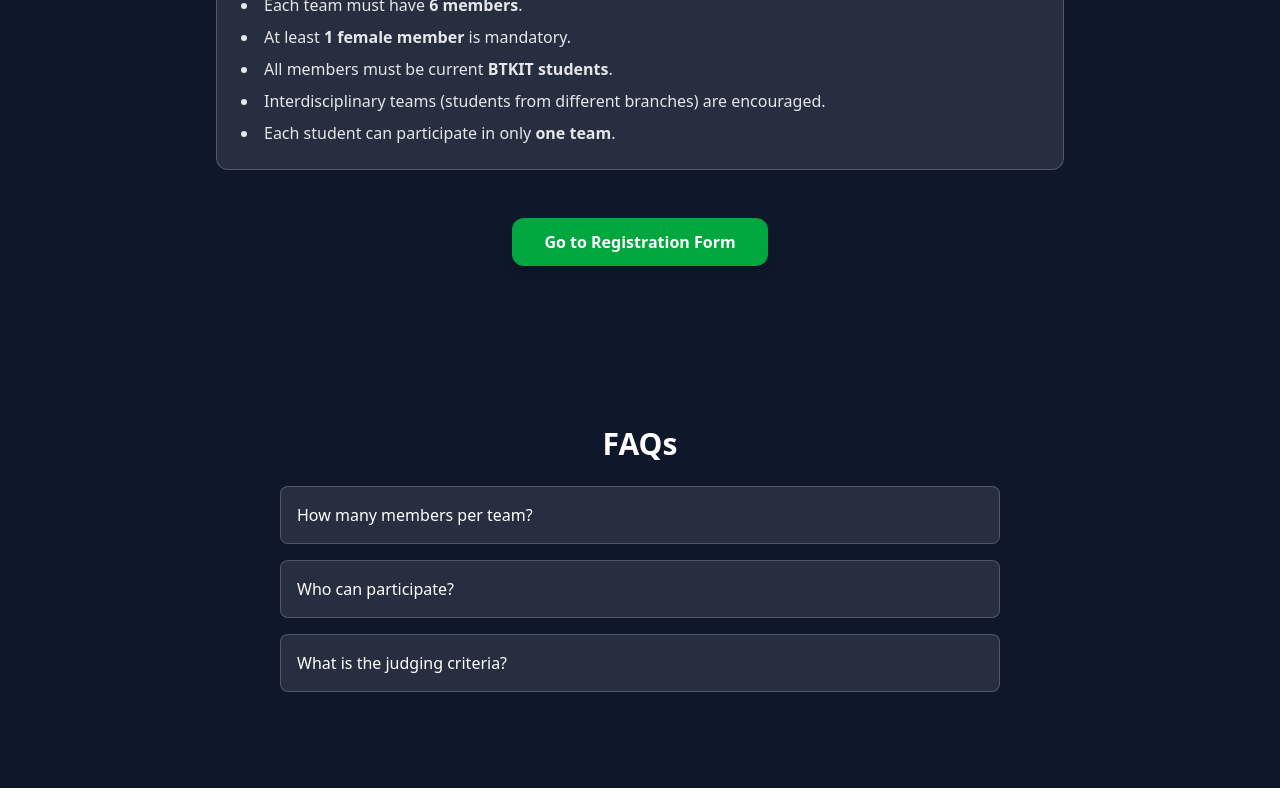
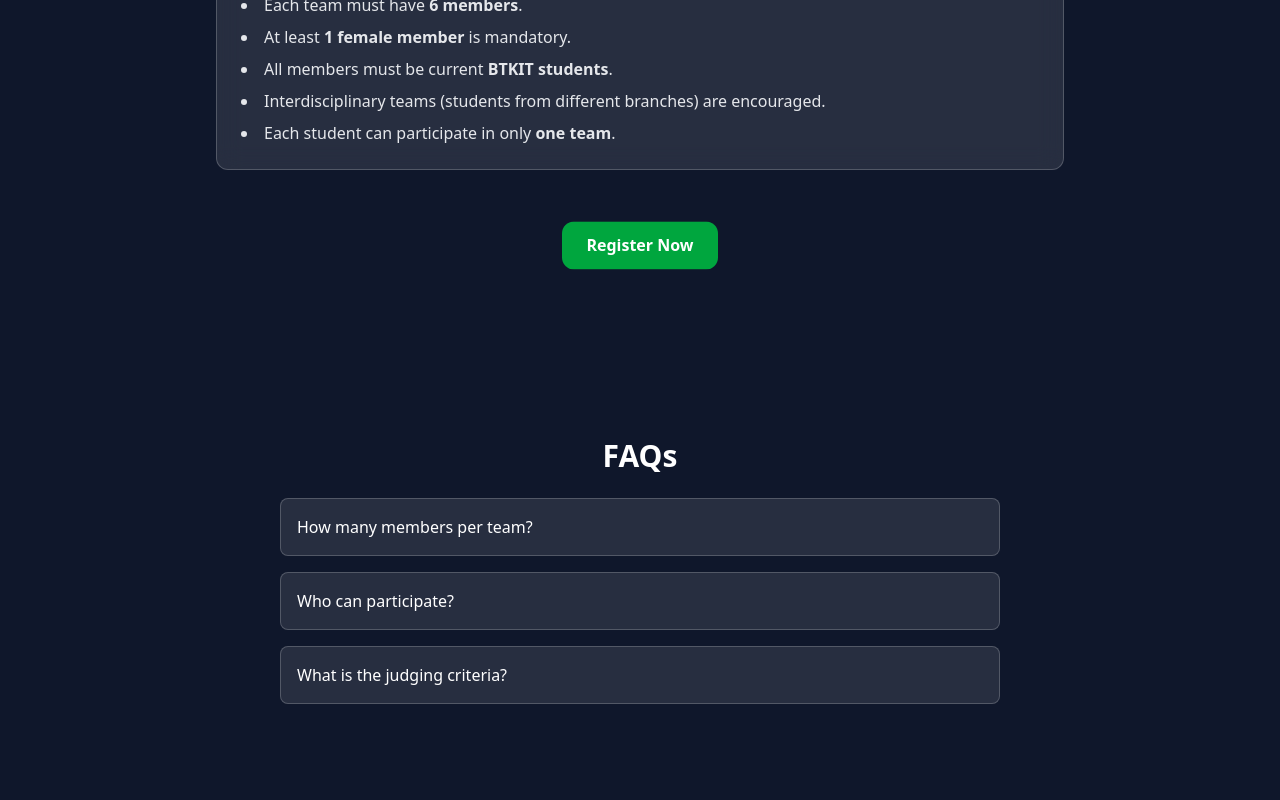
Before and after one commit to ayushsaini7717/SIHWebsite, a React (Vite) app: page / in a window 1280 px wide. Shown: the part 4606-5406 px from the top of the page. Built offline with nearby package versions, Linux system fonts and the light colour scheme.

Commit message:
updated changes in registration section

```diff
--- a/src/components/HeroSection.jsx
+++ b/src/components/HeroSection.jsx
@@ -51,7 +51,7 @@ const HeroSection = () => {
       {/* CTA Button */}
       <div>
         <a
-          href="#register"
+          href="https://forms.gle/PncEov3mr4jTDieR9"
                   className="mt-4 px-8 py-3 bg-orange-500 hover:bg-orange-600 rounded-xl text-white font-semibold shadow-lg transition-colors"
         >
           Register Now
--- a/src/components/RegistrationSection.jsx
+++ b/src/components/RegistrationSection.jsx
@@ -1,9 +1,6 @@
 const RegistrationSection = () => {
   return (
-    <section
-      id="register"
-      className="py-20 px-6 max-w-4xl mx-auto text-center"
-    >
+    <section id="register" className="py-20 px-6 max-w-4xl mx-auto text-center">
       <h2 className="text-3xl font-bold mb-6 text-green-400">
         Register Your Team
       </h2>
@@ -13,7 +10,10 @@ const RegistrationSection = () => {
           BTKIT Internal Hackathon 2025
         </span>
         . Winning teams will qualify to represent our institute in the{" "}
-        <span className="font-semibold">National Smart India Hackathon (SIH)</span>.
+        <span className="font-semibold">
+          National Smart India Hackathon (SIH)
+        </span>
+        .
       </p>
 
       <div className="bg-white/10 backdrop-blur-md rounded-xl border border-white/20 p-6 text-left mb-8">
@@ -22,7 +22,8 @@ const RegistrationSection = () => {
         </h3>
         <ul className="list-disc list-inside space-y-2 text-gray-200">
           <li>
-            Each team must have <span className="font-semibold">6 members</span>.
+            Each team must have <span className="font-semibold">6 members</span>
+            .
           </li>
           <li>
             At least <span className="font-semibold">1 female member</span> is
@@ -47,9 +48,9 @@ const RegistrationSection = () => {
         href="https://forms.gle/PncEov3mr4jTDieR9"
         target="_blank"
         rel="noopener noreferrer"
-        className="inline-block px-8 py-3 mt-4 bg-green-600 hover:bg-green-700 rounded-xl text-white font-semibold shadow-lg transition"
+        className="inline-block px-6 py-3 mt-7 bg-green-600 hover:bg-green-700 rounded-xl text-white font-semibold animate-bounce"
       >
-        Go to Registration Form
+        Register Now
       </a>
     </section>
   );
```
